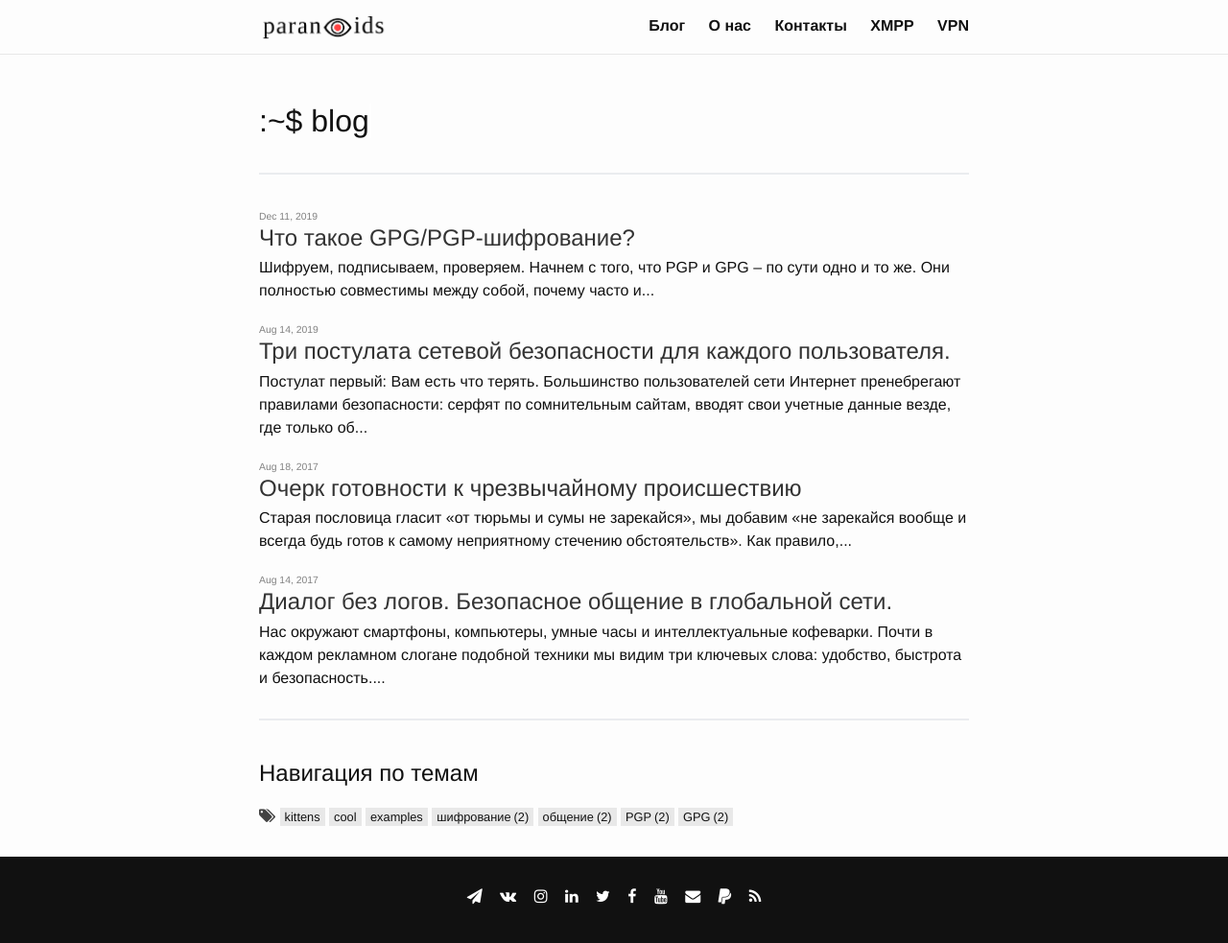
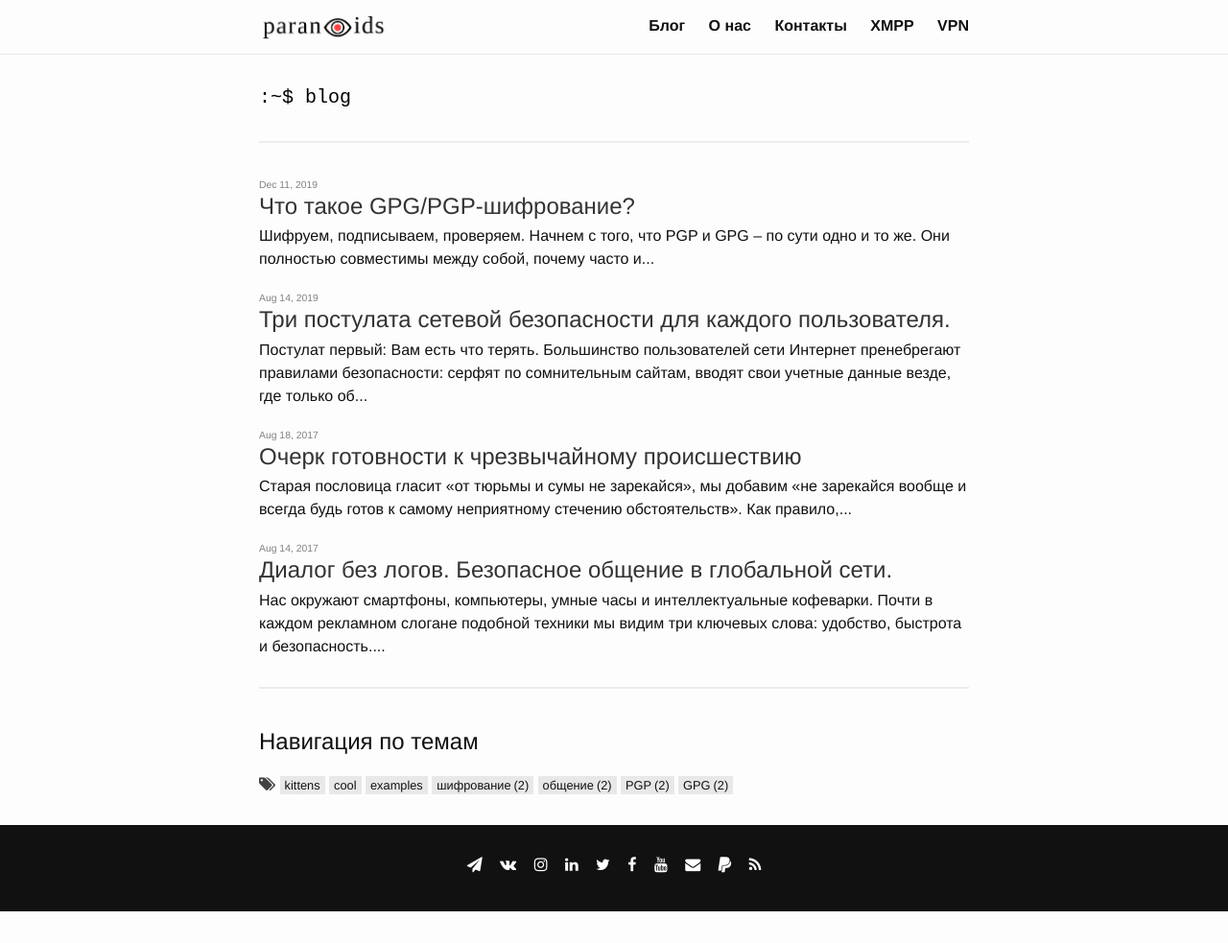
Before and after one commit to 2b7E1n6D0e5R7/2b7E1n6D0e5R7.github.io, a Jekyll site: the page built from index.html, in a window 1280 px wide. Shown: the whole page at 96% size. Built offline with Jekyll 4.4.1, drawn with Linux system fonts in a browser that asks for light colours; the list of posts is cut into pages by our own code; after the commit the page ends 950 px from its top, so only the background shows below that.

Commit message:
Update _layout.scss

```diff
--- a/_sass/minimaless/_layout.scss
+++ b/_sass/minimaless/_layout.scss
@@ -213,6 +213,14 @@ color: white;
   margin-top: 0;
   padding-top: 0;
   color: white;
+  display: inline;
+}
+.title-black {
+  @include relative-font-size(1.25);
+  font-family: monospace;
+  margin-top: 0;
+  padding-top: 0;
+  color: black;
   display: inline;
 }
 
```
